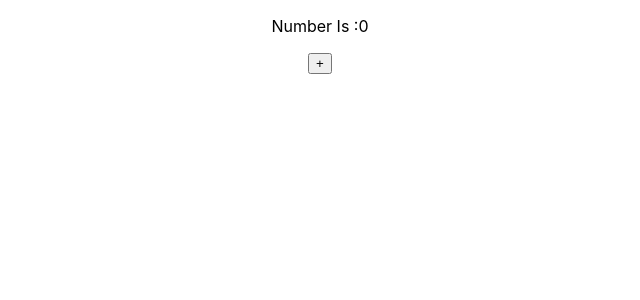
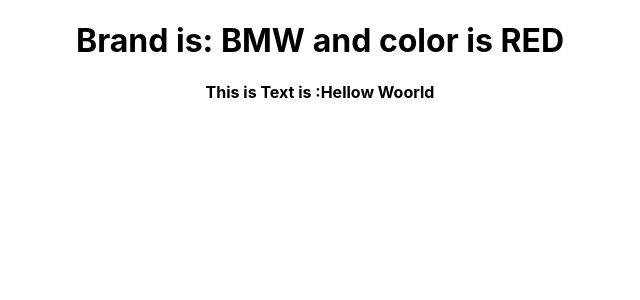
Before and after one commit to fahim27/React, a React (Create React App) app in the folder hello/: page / in a window 1280 px wide. Shown: the top 300 px of the page, without its empty margins (320-960 px from the left). Built offline with nearby package versions, Linux system fonts and the light colour scheme.

Commit message:
data destrucring

```diff
--- a/hello/src/App.js
+++ b/hello/src/App.js
@@ -5,13 +5,14 @@
 import Navbar from './components/Navbar';
 import SubScriber from './components/Subscriber';
 import Counter from './components/Counter';
-
+import Car from "./components/Car";
+import CarTwo from './components/CarTwo';
 function App() {
   return (
 
     <div className="App">
 
-        <Counter></Counter>
+        <CarTwo brand="BMW" color="RED"></CarTwo>
 
     </div>
 
--- /dev/null
+++ b/hello/src/components/Car.js
@@ -0,0 +1,12 @@
+import react from "react";
+
+function Car(props){
+
+    const {brand,color}=props;
+
+    return(
+        <h1>Brand is: {brand} and color is {color} </h1>
+    )
+}
+
+export default Car;
--- /dev/null
+++ b/hello/src/components/CarTwo.js
@@ -0,0 +1,25 @@
+import React, { Component } from 'react'
+
+class CarTwo extends Component {
+    constructor(props) {
+        super(props)
+
+        this.state = {
+             msg:"Hellow Woorld"
+        }
+    }
+
+
+    render() {
+
+        const {brand,color} =this.props;
+        const {msg} =this.state;
+        return (
+            <div>
+        <h1>Brand is: {brand} and color is {color} </h1>
+        <h4>This is Text is :{msg}</h4>
+            </div>
+        )
+    }
+}
+export default CarTwo;
```
